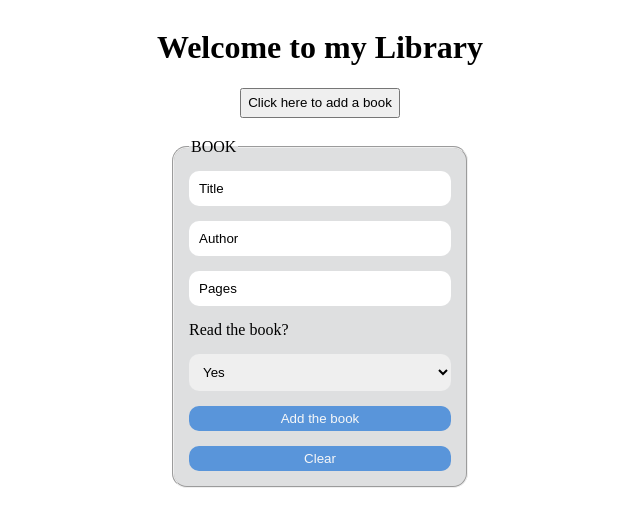
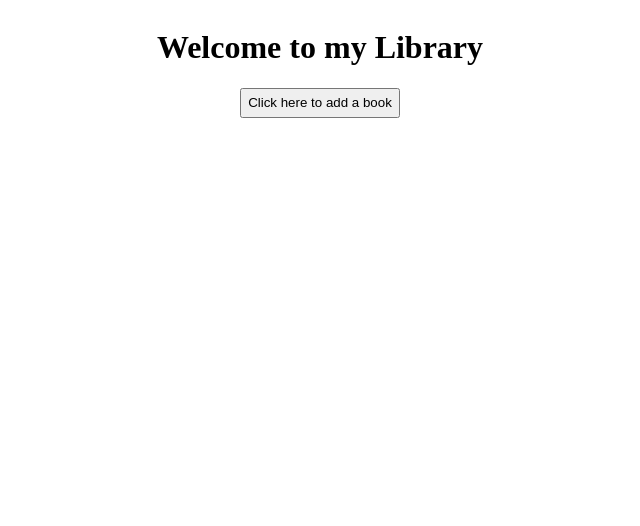
Before and after one commit to NicolasEiriz/Project-Library, a plain HTML site: page index.html in a window 1280 px wide. Shown: the whole page, without its empty margins (320-960 px from the left). Drawn offline with Linux system fonts and the light colour scheme.

Commit message:
Update index.html

```diff
--- a/index.html
+++ b/index.html
@@ -11,7 +11,7 @@
   <h1>Welcome to my Library</h1>
   <button id="showForm">Click here to add a book</button>
   <div class="formBooks">
-    <form action="" class='hidden'>
+    <form action="" class='delete'>
       <fieldset>
         <legend>BOOK</legend>
 
```
